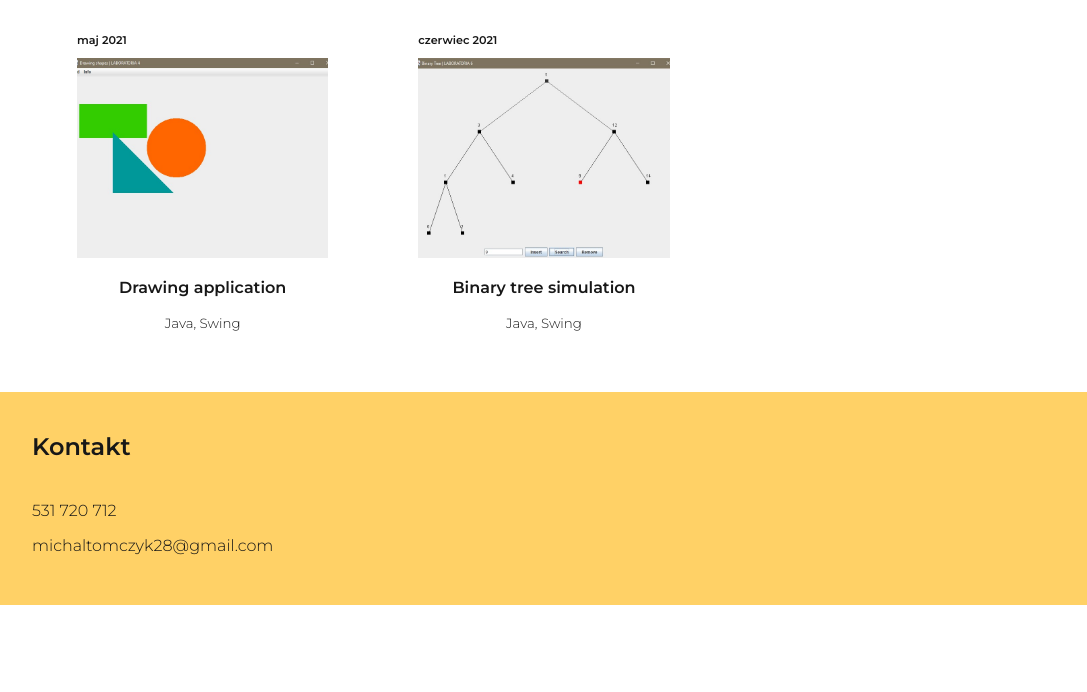
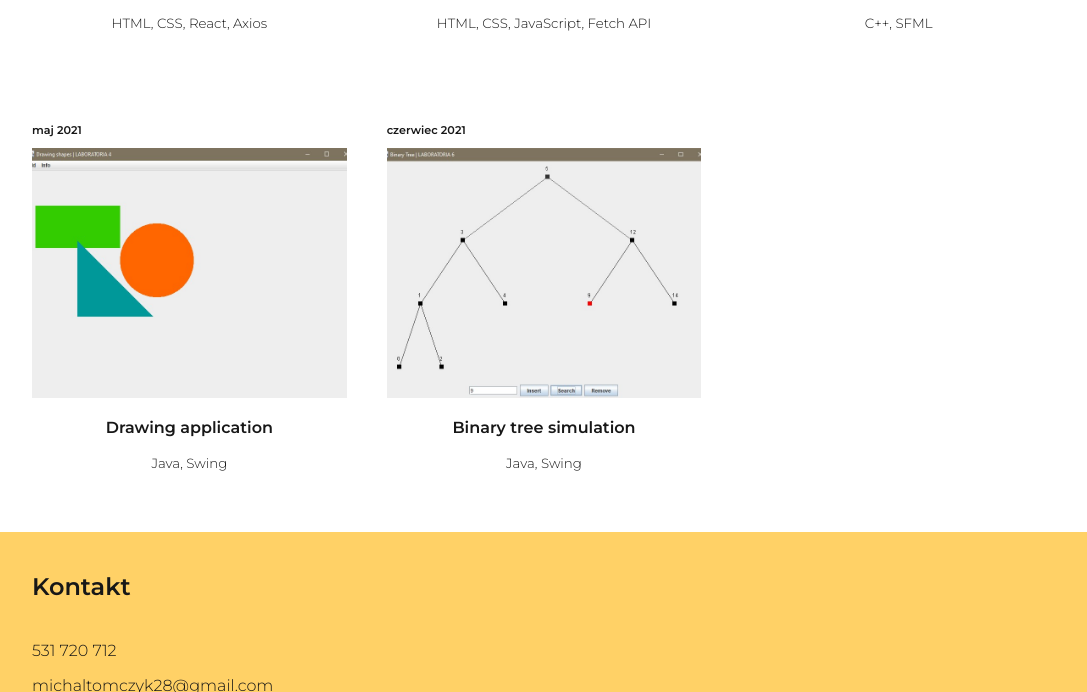
Before and after one commit to sshrewds/portfolio-michaltomczyk, a plain HTML site: page index.html in a window 1280 px wide. Shown: the part 1636-2328 px from the top of the page, without its empty margins (96-1183 px from the left). Before the commit the page ends 2241 px from the top, so only its background shows below. Drawn offline with Linux system fonts and the light colour scheme.

Commit message:
fixed project gallery

```diff
--- a/style.css
+++ b/style.css
@@ -242,9 +242,10 @@ a {
 .projects-container {
   display: grid;
   grid-template-columns: repeat(auto-fit, minmax(300px, 1fr));
+  gap: 40px;
 }
 .project {
-  padding: 0 45px;
+  padding: 0 0;
   text-align: center;
   margin: 20px auto;
 }
@@ -253,7 +254,7 @@ a {
 }
 .project img {
   width: 100%;
-  height: 200px;
+  height: 250px;
   object-fit: cover;
   object-position: 50% 0%;
   margin: auto;
```
